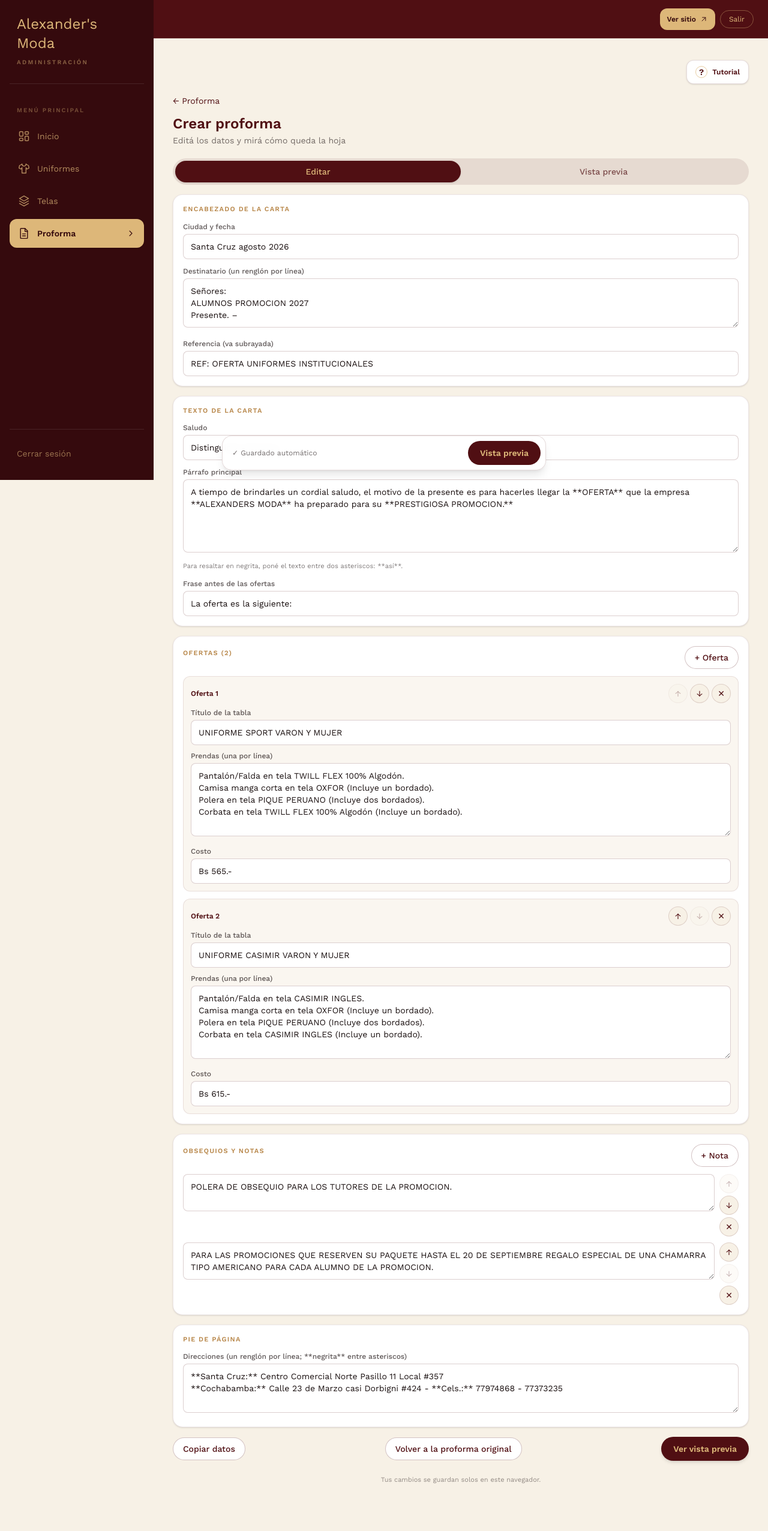
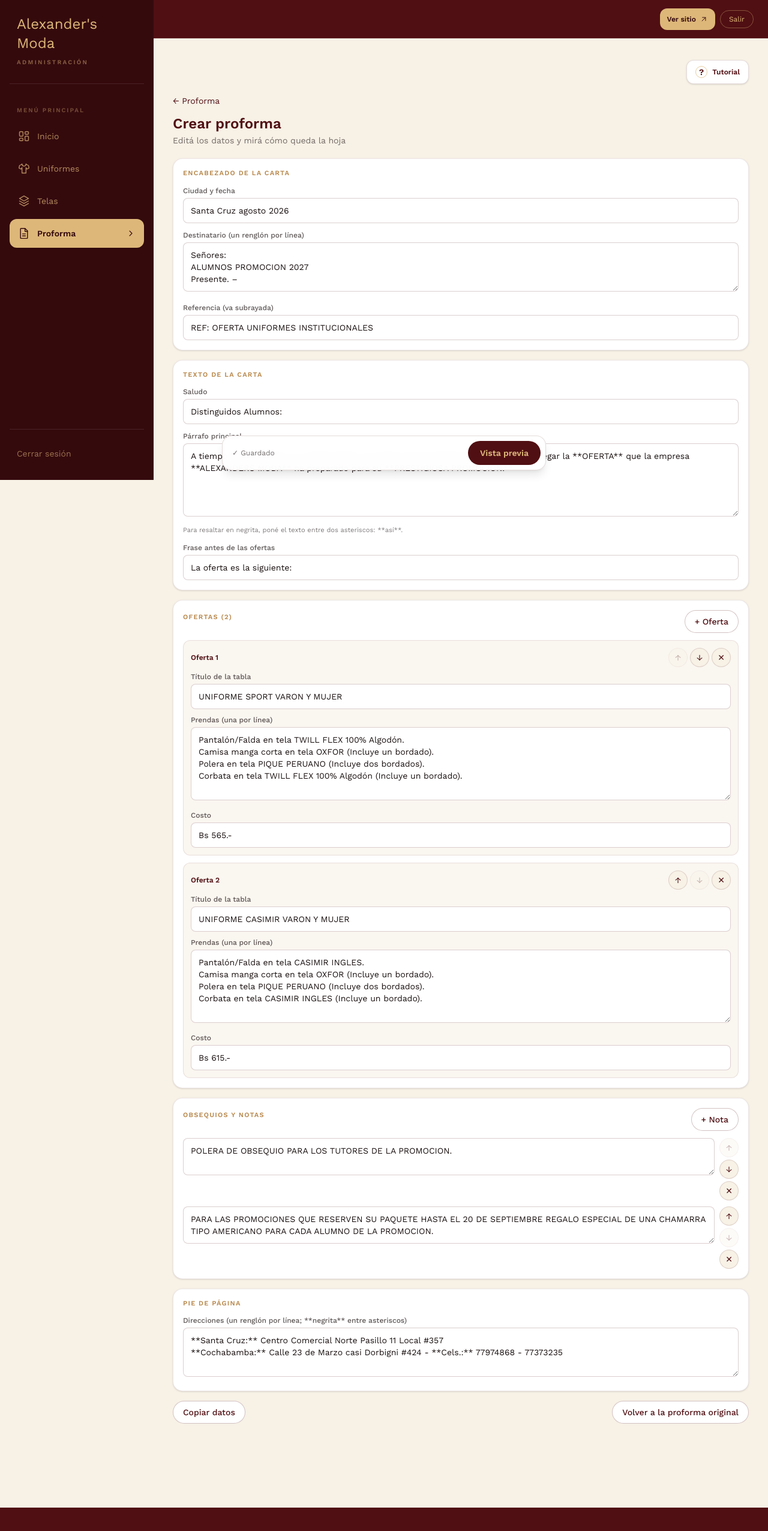
Before and after one commit to BladimirBLopez/Alexander-s-moda, a Next.js app: page /admin/proforma/crear in a window 1280 px wide. Shown: the top 2552 px of the page at 60% size. After the commit the page ends 2513 px from the top, so only its background shows below. Built offline with nearby package versions, Linux system fonts and the light colour scheme.

Commit message:
proforma: quitar pestanas y botones duplicados de vista previa

```diff
--- a/components/admin/GeneradorProforma.tsx
+++ b/components/admin/GeneradorProforma.tsx
@@ -8,7 +8,6 @@ import {
   BotonPrimario,
   BotonSecundario,
   Campo,
-  Pestanas,
   SeccionTitulo,
   Tarjeta,
   inputCls,
@@ -327,7 +326,7 @@ export default function GeneradorProforma() {
           {vista === "editar" ? (
             <>
               <p className="flex-1 pl-2 text-xs text-carbon/60">
-                ✓ Guardado automático
+                ✓ Guardado
               </p>
               <button
                 type="button"
@@ -381,14 +380,7 @@ export default function GeneradorProforma() {
         </div>
       </div>
 
-      <Pestanas
-        valor={vista}
-        onCambiar={setVista}
-        opciones={[
-          { id: "editar", label: "Editar" },
-          { id: "previa", label: "Vista previa" },
-        ]}
-      />
+
 
       {/* Vista previa: el canvas queda montado siempre para poder exportar */}
       <div className={vista === "previa" ? "" : "hidden"}>
@@ -641,13 +633,7 @@ export default function GeneradorProforma() {
             <BotonSecundario onClick={() => setConfReset(true)}>
               Volver a la proforma original
             </BotonSecundario>
-            <BotonPrimario onClick={() => setVista("previa")}>
-              Ver vista previa
-            </BotonPrimario>
           </div>
-          <p className="text-center text-[11px] text-carbon/45">
-            Tus cambios se guardan solos en este navegador.
-          </p>
         </div>
       )}
 
```
